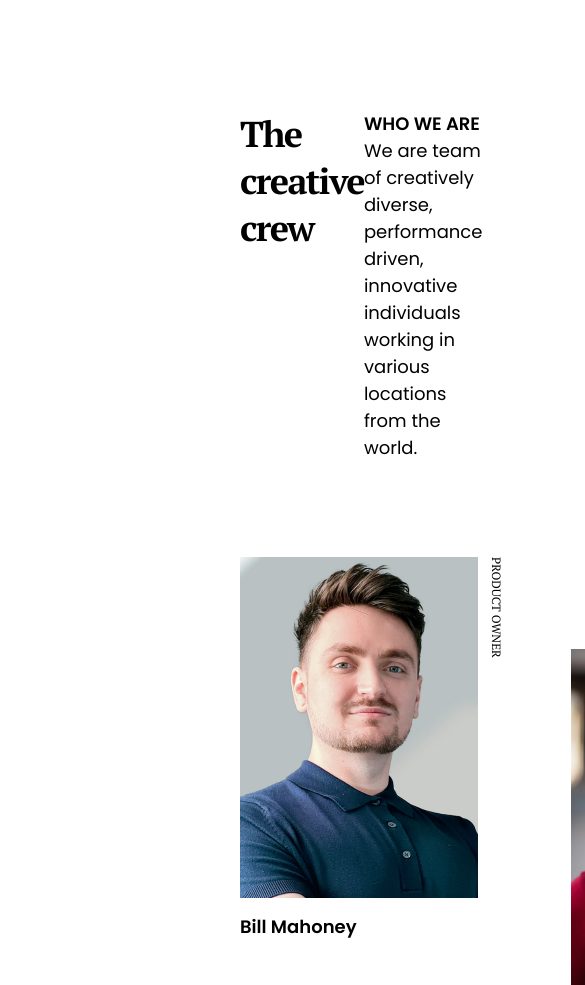
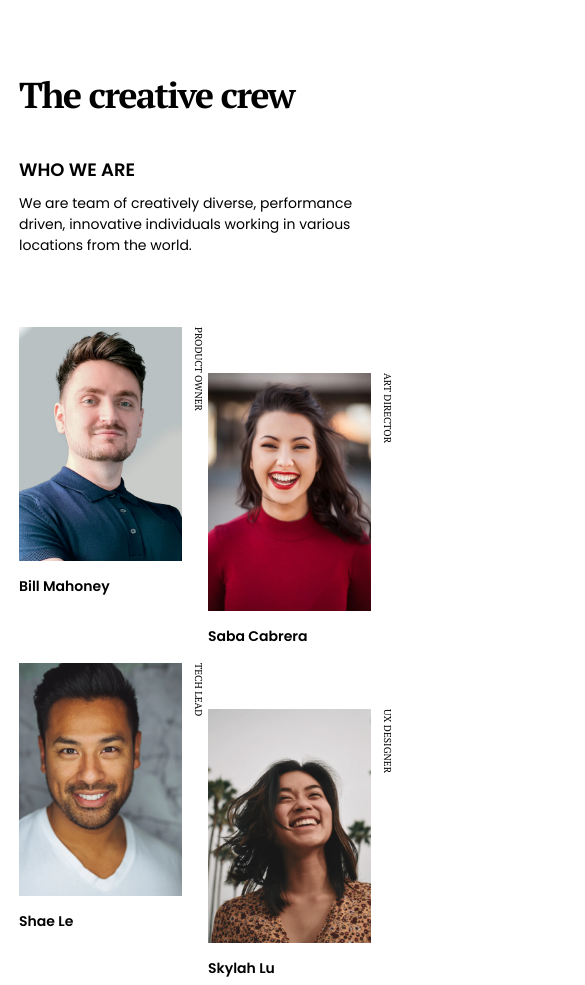
Before and after one commit to danfloyd111/dev-challenges-my-team-page, a plain HTML site: page index.html in a window 390 px wide. Shown: the top 985 px of the page, 585 px wide, since content can reach past the window. Drawn offline with Linux system fonts and the light colour scheme.

Commit message:
Add media queries for responsiveness

```diff
--- a/index.html
+++ b/index.html
@@ -43,42 +43,42 @@
     </header>
     <div class="page">
       <div class="grid-container">
-        <div class="badge up">
+        <div class="badge">
           <div class="image-and-side-caption">
             <img src="img/photo1.png" />
             <p class="side-caption">Product owner</p>
           </div>
           <p class="bottom-caption">Bill Mahoney</p>
         </div>
-        <div class="badge down">
+        <div class="badge">
           <div class="image-and-side-caption">
             <img src="img/photo2.png" />
             <p class="side-caption">Art director</p>
           </div>
           <p class="bottom-caption">Saba Cabrera</p>
         </div>
-        <div class="badge up">
+        <div class="badge">
           <div class="image-and-side-caption">
             <img src="img/photo3.png" />
             <p class="side-caption">Tech lead</p>
           </div>
           <p class="bottom-caption">Shae Le</p>
         </div>
-        <div class="badge up">
+        <div class="badge">
           <div class="image-and-side-caption">
             <img src="img/photo4.png" />
             <p class="side-caption">Ux designer</p>
           </div>
           <p class="bottom-caption">Skylah Lu</p>
         </div>
-        <div class="badge down">
+        <div class="badge">
           <div class="image-and-side-caption">
             <img src="img/photo5.png" />
             <p class="side-caption">Developer</p>
           </div>
           <p class="bottom-caption">Griff Richards</p>
         </div>
-        <div class="badge up">
+        <div class="badge">
           <div class="image-and-side-caption">
             <img src="img/photo6.png" />
             <p class="side-caption">Developer</p>
--- a/style.css
+++ b/style.css
@@ -1,6 +1,7 @@
 * {
   box-sizing: border-box;
   --badge-offset: 92px;
+  --badge-offset-small: 46px;
 }
 
 body,
@@ -29,6 +30,10 @@ header {
 .title,
 .description {
   flex: 1 1;
+}
+
+.description {
+  margin-left: 24px;
 }
 
 .title h1 {
@@ -83,15 +88,20 @@ header {
 }
 
 .image-and-side-caption img {
-  width: 238px;
+  max-width: 238px;
+  width: 100%;
   height: auto;
 }
 
-.badge.up {
+.badge:nth-child(1),
+.badge:nth-child(3),
+.badge:nth-child(4),
+.badge:nth-child(6) {
   margin-bottom: var(--badge-offset);
 }
 
-.badge.down {
+.badge:nth-child(2),
+.badge:nth-child(5) {
   margin-top: var(--badge-offset);
 }
 
@@ -159,3 +169,85 @@ footer a:visited {
     color: #000000;
   }
 }
+
+@media only screen and (max-width: 1024px) {
+  body {
+    grid-template-columns: 120px 1fr 1fr 120px;
+  }
+
+  header {
+    padding: 110px 120px 96px 120px;
+  }
+
+  footer {
+    padding-left: 10px;
+    padding-right: 10px;
+  }
+}
+
+@media only screen and (max-width: 720px) {
+  body {
+    grid-template-columns: 19px 1fr 1fr 19px;
+  }
+
+  header {
+    padding: 71px 19px 71px 19px;
+    flex-direction: column;
+  }
+
+  .description {
+    margin-left: 0;
+    margin-top: 38px;
+  }
+
+  .title h1 {
+    font-size: 36px;
+    line-height: 47px;
+    letter-spacing: -0.045em;
+  }
+
+  .description h2 {
+    font-size: 18px;
+    line-height: 27px;
+    margin-bottom: 10px;
+  }
+
+  .description p {
+    font-size: 14px;
+    line-height: 21px;
+  }
+
+  .bottom-caption {
+    font-size: 14px;
+    line-height: 21px;
+  }
+
+  .side-caption {
+    font-size: 10px;
+    line-height: 13px;
+  }
+
+  .grid-container {
+    grid-template-columns: repeat(2, 1fr);
+    grid-template-rows: repeat(3, 1fr);
+    gap: 16px 26px;
+    grid-template-areas:
+      ". . "
+      ". . "
+      ". . ";
+  }
+
+  .badge:nth-child(2),
+  .badge:nth-child(4),
+  .badge:nth-child(6) {
+    margin-bottom: 0;
+    margin-top: var(--badge-offset-small);
+  }
+
+  .badge:nth-child(1),
+  .badge:nth-child(3),
+  .badge:nth-child(5) {
+    margin-top: 0;
+    margin-bottom: var(--badge-offset-small);
+  }
+}
```
